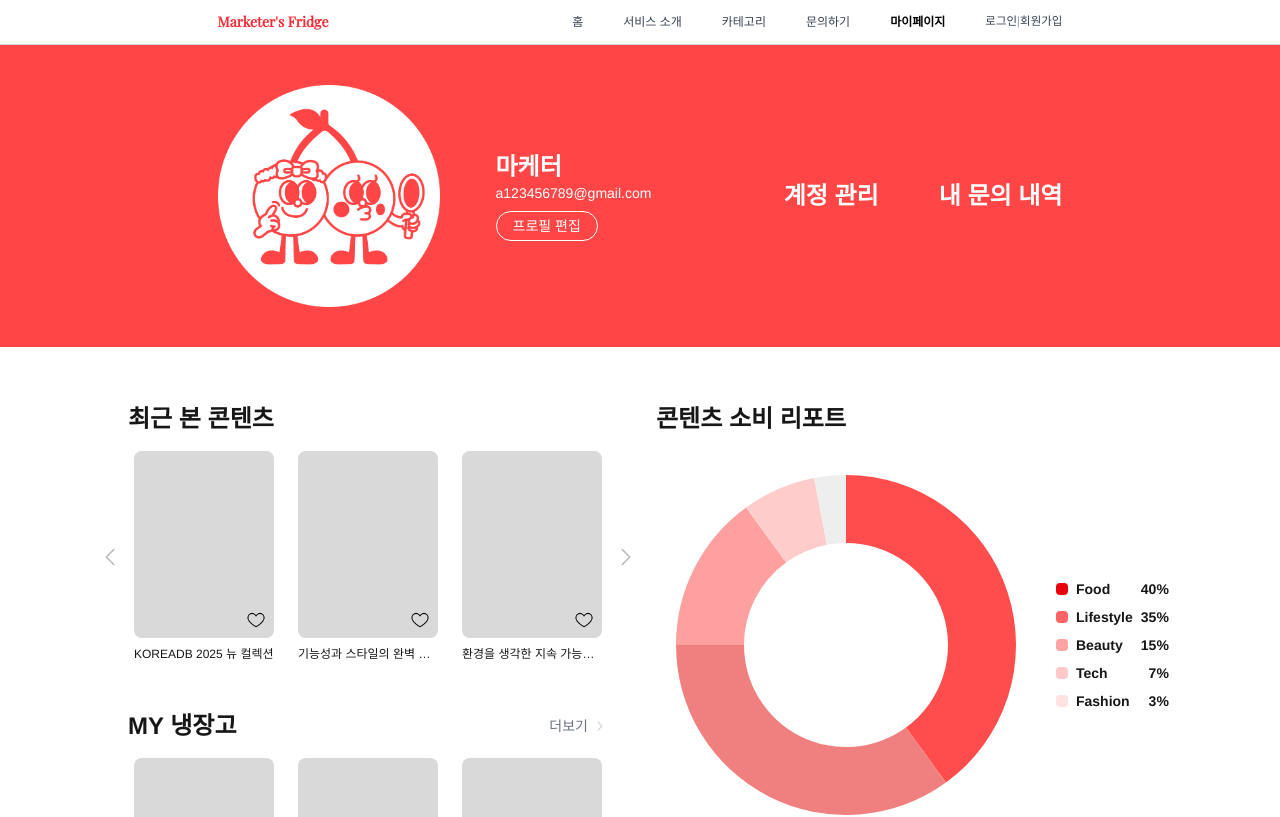
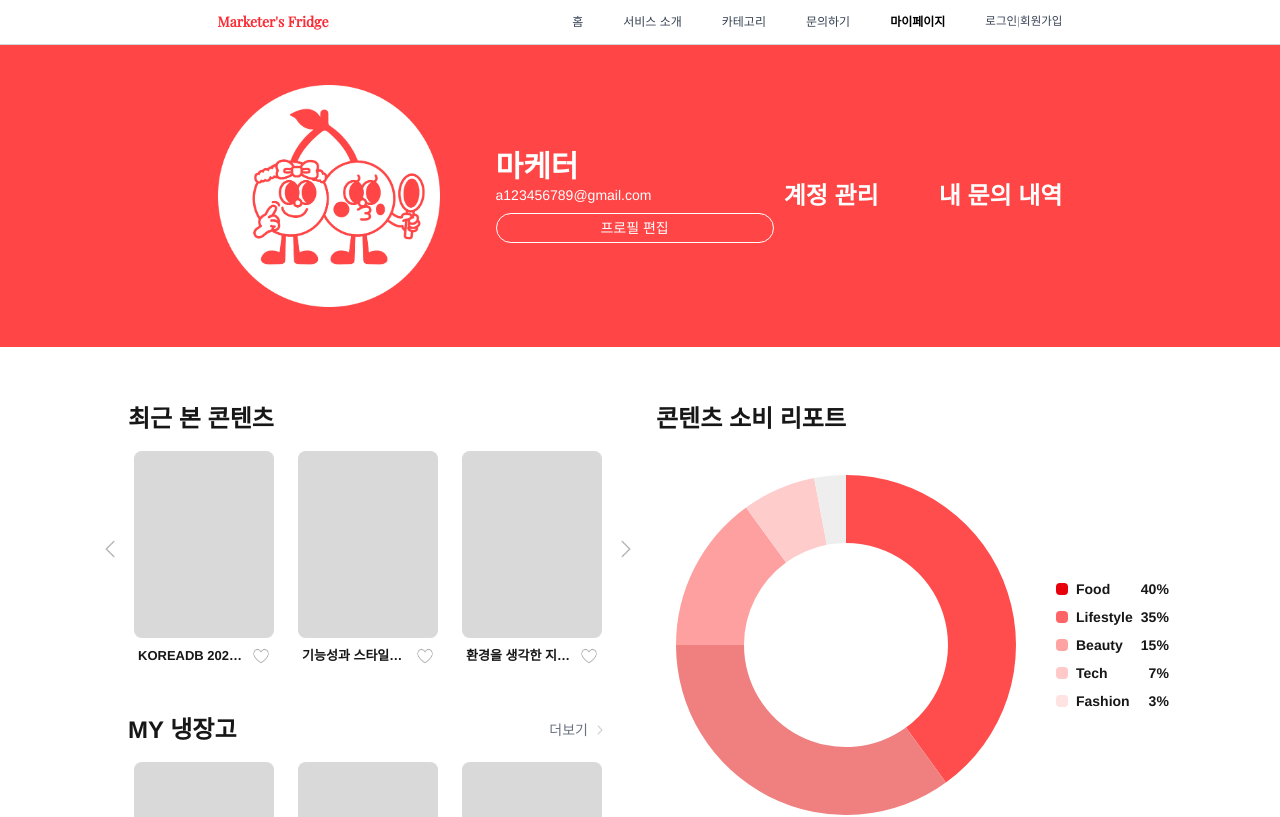
Before and after one commit to Marketer-s-Fridge/Client, a Next.js app: page /myPage in a window 1280 px wide. Shown: the top 817 px of the page. Built offline with nearby package versions, Linux system fonts and the light colour scheme.

Commit message:
fix: 마이페이지 슬라이드 화살표 위치 조정, 배너 편집 버튼 너비 확장, 이름 크기 키

```diff
--- a/src/app/myPage/page.tsx
+++ b/src/app/myPage/page.tsx
@@ -33,7 +33,16 @@ export default function MyPage() {
   const cardsPerPage = 3; // 📦 슬라이드 한 페이지당 카드 수
   const maxSlideIndex =
     Math.ceil(recentlyViewedContents.length / cardsPerPage) - 1;
+    const [likedItems, setLikedItems] = useState<number[]>([]);
 
+
+    const handleToggleLike = (id: number) => {
+      setLikedItems((prev) =>
+        prev.includes(id)
+          ? prev.filter((item) => item !== id)
+          : [...prev, id]
+      );
+    };
   return (
     <div className="bg-white">
       <Header />
@@ -49,12 +58,12 @@ export default function MyPage() {
               width={230}
               height={230}
             />
-            <div className="justify-center-safe items-center self-center">
-              <h2 className="text-medium sm:text-2xl font-bold">마케터</h2>
+            <div className="w-full items-center self-center">
+              <h2 className="text-medium sm:text-3xl font-bold">마케터</h2>
               <p className="text-xs sm:text-sm">a123456789@gmail.com</p>
               <button
                 onClick={() => setIsNicknameModalOpen(true)}
-                className="flex cursor-pointer mt-2 flex-1 border border-white rounded-full text-xs px-2 py-1 sm:px-4 sm:py-1 sm:text-sm"
+                className="w-full flex-1 cursor-pointer mt-2  border border-white rounded-full text-xs px-2 py-1 sm:px-4 sm:py-1 sm:text-sm"
               >
                 프로필 편집
               </button>
@@ -78,7 +87,6 @@ export default function MyPage() {
       </section>
 
       {/* 📊 콘텐츠 + 리포트 */}
-      <section>
       <section className="px-8 py-14">
         <div className="max-w-[1024px] mx-auto grid grid-cols-1 md:grid-cols-[2fr_1fr] gap-12 items-start">
           {/* 📚 왼쪽 콘텐츠 */}
@@ -93,7 +101,7 @@ export default function MyPage() {
                   onClick={() =>
                     slideIndex > 0 && setSlideIndex(slideIndex - 1)
                   }
-                    className="absolute left-[-33px] top-1/2 -translate-y-1/2 z-10 hidden md:block cursor-pointer"
+                  className="absolute left-[-33px] top-1/2 -translate-y-5/6 z-10 hidden md:block cursor-pointer"
                 >
                   <Image
                     src="/icons/left.png"
@@ -103,16 +111,15 @@ export default function MyPage() {
                   />
                 </button>
 
-                  {/* 📦 슬라이드 컨테이너 */}
+                {/* 슬라이드 컨테이너 */}
                 <div className="overflow-hidden w-full">
                   <div
                     className="flex transition-transform duration-500 ease-in-out"
                     style={{
-                        transform: `translateX(-${slideIndex * 480}px)`, // ✅ 픽셀 단위로 정확히 이동
-                        width: `${(maxSlideIndex + 1) * 480}px`, // ✅ 각 슬라이드 너비만큼 전체 너비
+                      transform: `translateX(-${slideIndex * 480}px)`,
+                      width: `${(maxSlideIndex + 1) * 480}px`,
                     }}
                   >
-                      {/* 한 페이지에 카드 3개 */}
                     {Array.from({ length: maxSlideIndex + 1 }).map(
                       (_, pageIndex) => (
                         <div
@@ -124,29 +131,44 @@ export default function MyPage() {
                               pageIndex * cardsPerPage,
                               pageIndex * cardsPerPage + cardsPerPage
                             )
-                              .map((title, i) => (
+                            .map((item,index) => (
                               <div
-                                  key={i}
+                                key={index}
                                 className="w-[140px] flex-shrink-0"
                               >
-                                  <div className="relative aspect-[3/4] rounded-lg overflow-hidden bg-gray-100">
+                                <div className="aspect-[3/4] w-full rounded-lg overflow-hidden bg-gray-100">
                                   <Image
                                     src="/icons/rectangle-gray.png"
-                                      alt={title}
-                                      width={200}
-                                      height={250}
-                                      className="w-full h-full object-cover"
+                                    alt={item}
+                                    width={300}
+                                    height={350}
+                                    className="w-full h-full object-cover cursor-pointer"
                                   />
+                                </div>
+                                <div className="pt-2 px-1 text-[10px] sm:text-[13px] font-semibold flex items-center justify-between">
+                                  <span className="truncate whitespace-nowrap overflow-hidden pr-2 flex-1">
+                                    {item}
+                                  </span>
+                                  <button
+                                    onClick={() => handleToggleLike(index)}
+                                    className="flex-shrink-0"
+                                  >
                                     <Image
-                                      src="/icons/grayheart.png"
-                                      alt="찜"
+                                      src={
+                                        likedItems.includes(index)
+                                          ? "/icons/redheart.png"
+                                          : "/icons/grayheart.png"
+                                      }
+                                      alt="찜하기"
                                       width={20}
                                       height={20}
-                                      className="absolute right-2 bottom-2 w-5 h-5"
+                                      className={`w-4.5 h-5 cursor-pointer ${
+                                        likedItems.includes(index)
+                                          ? ""
+                                          : "opacity-30 grayscale"
+                                      }`}
                                     />
-                                  </div>
-                                  <div className="pt-2 text-xs font-medium truncate">
-                                    {title}
+                                  </button>
                                 </div>
                               </div>
                             ))}
@@ -159,10 +181,9 @@ export default function MyPage() {
                 {/* ▶ 오른쪽 화살표 */}
                 <button
                   onClick={() =>
-                      slideIndex < maxSlideIndex &&
-                      setSlideIndex(slideIndex + 1)
+                    slideIndex < maxSlideIndex && setSlideIndex(slideIndex + 1)
                   }
-                    className="absolute right-[-33px] top-1/2 -translate-y-1/2 z-10 hidden md:block cursor-pointer"
+                  className="absolute right-[-33px] top-1/2 -translate-y-5/6 z-10 hidden md:block cursor-pointer"
                 >
                   <Image
                     src="/icons/right.png"
@@ -178,10 +199,10 @@ export default function MyPage() {
             <div>
               <div className="flex justify-between items-center mb-4">
                 <h3 className="text-2xl font-bold">MY 냉장고</h3>
-                  <div className="flex flex-row items-center">
+                <div className="flex flex-row items-center cursor-pointer">
                   <button
                     onClick={() => router.push("/myPage/myFridge")}
-                      className="text-sm text-gray-500"
+                    className="text-sm text-gray-500 cursor-pointer"
                   >
                     더보기
                   </button>
@@ -213,7 +234,7 @@ export default function MyPage() {
                         height={30}
                       />
                     </div>
-                      <div className="pt-2 text-xs font-medium truncate">
+                    <div className="px-1 pt-2 text-[13px] font-semibold truncate">
                       {title}
                     </div>
                   </div>
@@ -258,7 +279,6 @@ export default function MyPage() {
           </div>
         </div>
       </section>
-      </section>
 
       {/* ✏️ 닉네임 변경 모달 */}
       {isNicknameModalOpen && (
```
Lines whose indentation alone changed are shown as unchanged.
